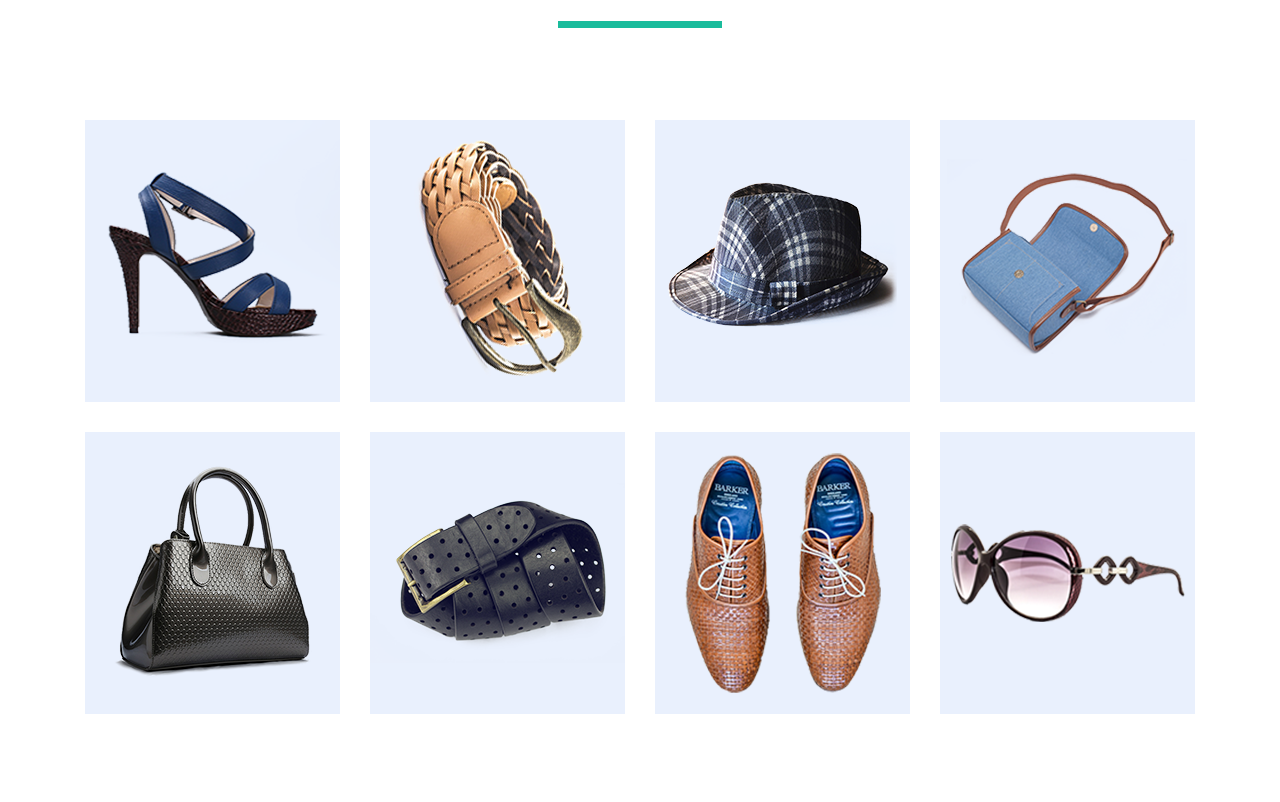
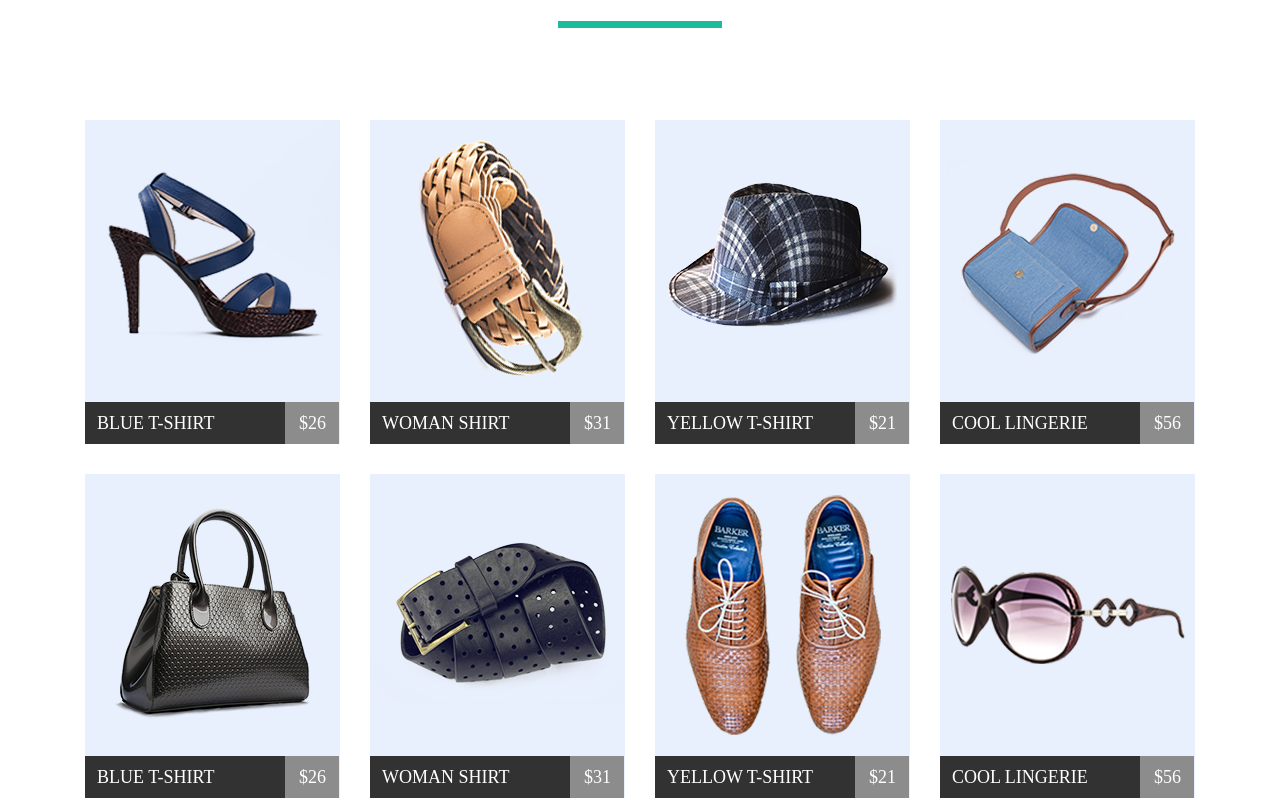
Before and after one commit to VitalikP1/HW4, a plain HTML site: page index.html in a window 1280 px wide. Shown: the part 200-1002 px from the top of the page. Drawn offline with nearby package versions, Linux system fonts and the light colour scheme.

Commit message:
HW4Final

```diff
--- a/css/style.css
+++ b/css/style.css
@@ -53,7 +53,7 @@ img {
 }
 
 .menu {
-  width: 490px;
+  width: 500px;
   font-family: "Open Sans 700", sans-serif;
   font-weight: 700;
   list-style: none;
@@ -65,7 +65,6 @@ img {
 .menu li {
   font-size: 14px;
   line-height: 11px;
-  letter-spacing: -0.28px;
   float: left;
 }
 
@@ -96,7 +95,6 @@ img {
   color: #515151;
   margin-bottom: 40px;
   text-transform: uppercase;
-  letter-spacing: -0.96px;
 }
 
 .products-content::before {
@@ -132,6 +130,39 @@ img {
 .products-picture img{
   widows: 255px;
   height: 282px;
+}
+
+.price-wrapper {
+  font-size: 18px;
+  line-height: 32px;
+  color: #fff;
+  text-transform: uppercase;
+}
+
+.product {
+  text-decoration: none;
+}
+
+.product-name {
+  width: 200px;
+  float: left;
+  padding: 5px 12px 5px 12px;
+  background-color: #323232;
+}
+
+.price {
+  width: 54px;
+  float: left;
+  padding: 5px 14px 5px 14px;
+  background-color: #8c8c8c;
+}
+
+.product:hover .product-name {
+  background-color: #1abc9c;
+}
+
+.product:hover .price {
+  background-color: #7fd9c7;
 }
 
 /* NEWS */
--- a/index.html
+++ b/index.html
@@ -35,14 +35,78 @@
       <section>
         <h2 class="headline">featured products</h2>
         <ul class="clearfix products-content products-picture">
-          <li><img src="./photo/womanshoes.png" alt="shoes" /></li>
-          <li><img src="./photo/belt.png" alt="belt" /></li>
-          <li><img src="./photo/hat.png" alt="hat" /></li>
-          <li><img src="./photo/smallbag.png" alt="bag" /></li>
-          <li><img src="./photo/bigbag.png" alt="big" /></li>
-          <li><img src="./photo/blackbelt.png" alt="belt" /></li>
-          <li><img src="./photo/shoes.png" alt="shoes" /></li>
-          <li><img src="./photo/glasses.png" alt="glasses" /></li>
+          <li>
+            <a href="#" class="product">
+              <img src="./photo/womanshoes.png" alt="shoes" />
+              <div class="price-wrapper">
+                <h3 class="product-name">blue t-shirt</h3>
+                <p class="price">&#36;26</p>
+              </div>
+            </a>
+          </li>
+          <li>
+            <a href="#" class="product">
+              <img src="./photo/belt.png" alt="belt" />
+              <div class="price-wrapper">
+                <h3 class="product-name">woman shirt</h3>
+                <p class="price">&#36;31</p>
+              </div>
+            </a>
+          </li>
+          <li>
+            <a href="#" class="product">
+              <img src="./photo/hat.png" alt="hat" />
+              <div class="price-wrapper">
+                <h3 class="product-name">yellow t-shirt</h3>
+                <p class="price">&#36;21</p>
+              </div>
+            </a>
+          </li>
+          <li>
+            <a href="#" class="product">
+              <img src="./photo/smallbag.png" alt="bag" />
+              <div class="price-wrapper">
+                <h3 class="product-name">cool lingerie</h3>
+                <p class="price">&#36;56</p>
+              </div>
+            </a>
+          </li>
+          <li>
+            <a href="#" class="product">
+              <img src="./photo/bigbag.png" alt="bag" />
+              <div class="price-wrapper">
+                <h3 class="product-name">blue t-shirt</h3>
+                <p class="price">&#36;26</p>
+              </div>
+            </a>
+          </li>
+          <li>
+            <a href="#" class="product">
+              <img src="./photo/blackbelt.png" alt="belt" />
+              <div class="price-wrapper">
+                <h3 class="product-name">woman shirt</h3>
+                <p class="price">&#36;31</p>
+              </div>
+            </a>
+          </li>
+          <li>
+            <a href="#" class="product">
+              <img src="./photo/shoes.png" alt="shoes" />
+              <div class="price-wrapper">
+                <h3 class="product-name">yellow t-shirt</h3>
+                <p class="price">&#36;21</p>
+              </div>
+            </a>
+          </li>
+          <li>
+            <a href="#" class="product">
+              <img src="./photo/glasses.png" alt="glasses" />
+              <div class="price-wrapper">
+                <h3 class="product-name">cool lingerie</h3>
+                <p class="price">&#36;56</p>
+              </div>
+            </a>
+          </li>
         </ul>
       </section>
       <section>
```
